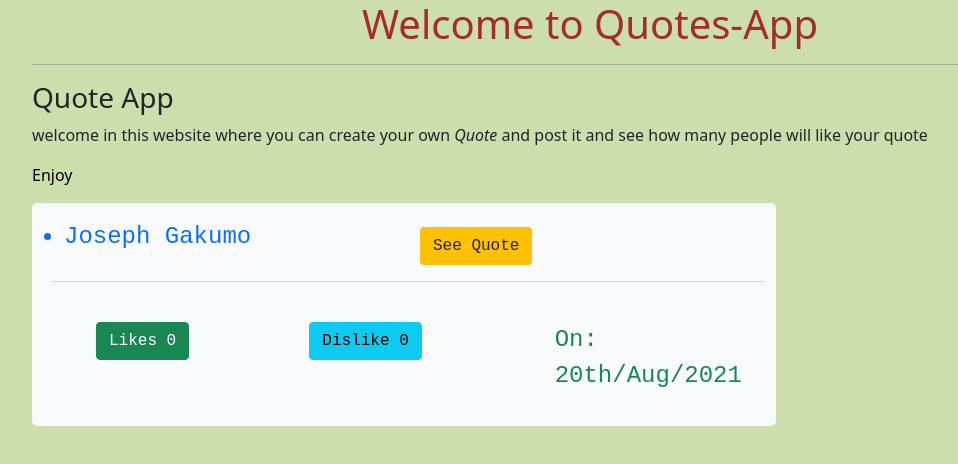
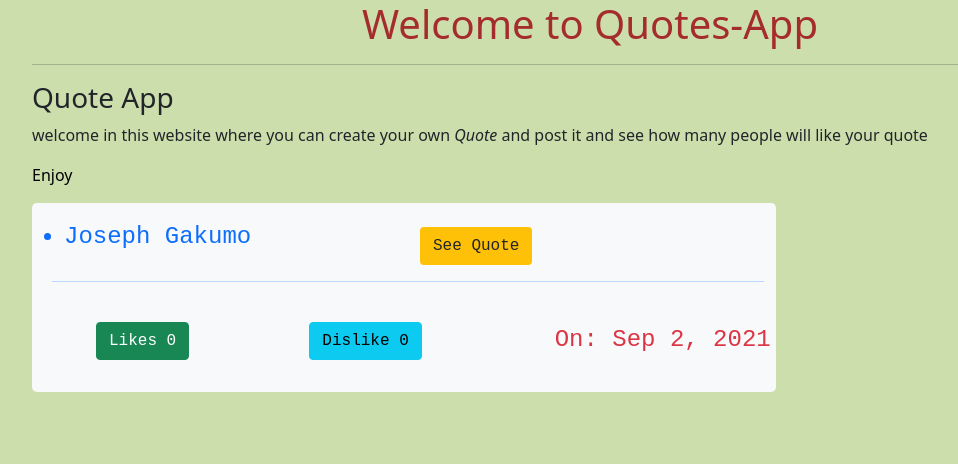
Before and after one commit to JoeGakumo21/Quotes-App, an Angular app in the folder Quotes-App/: page / in a window 1280 px wide. Shown: the top 464 px of the page, without its empty margins (50-1008 px from the left). Built offline with nearby package versions, Linux system fonts and the light colour scheme.

Commit message:
add date

```diff
--- a/Quotes-App/src/app/quotes.ts
+++ b/Quotes-App/src/app/quotes.ts
@@ -1,6 +1,6 @@
 export class Quotes {
     showQuoteMessageAndAuthor:boolean;
-    constructor(public name:string, public tittleQuote:string, public messageQuote:string, public author:string, public postedOn:any){
+    constructor(public name:string, public tittleQuote:string, public messageQuote:string, public author:string, public postedOn:Date){
         this.showQuoteMessageAndAuthor=false;
     }
     // name:string;
--- a/Quotes-App/src/app/quotes/quotes.component.html
+++ b/Quotes-App/src/app/quotes/quotes.component.html
@@ -27,8 +27,8 @@
                      <div class="col-4">
                     <button (click)="onClickDislike()" class="btn btn-medium btn-info mt-3 mb-3" >Dislike {{numberOfDislikes}}</button>
                    </div>
-                    <div class="col-4 mt-2 text-success mt-3 mb-3">
-                    On: {{quote.postedOn}}
+                    <div class="col-4 mt-2 text-danger mt-3 mb-3">
+                     On: {{quote.postedOn|date}}
                     </div>
                    </div>
                     <app-quotes-details *ngIf='quote.showQuoteMessageAndAuthor' [myQuote]="quote" (isQuoteDone)='quoteDoneDelete($event, i)'></app-quotes-details>
--- a/Quotes-App/src/app/quotes/quotes.component.ts
+++ b/Quotes-App/src/app/quotes/quotes.component.ts
@@ -9,7 +9,7 @@ import { Quotes } from '../quotes';
 export class QuotesComponent implements OnInit {
 
   myQuote:Quotes[]=[
-    new Quotes("Joseph Gakumo ","Motivation Quote","Success is not Final, Failure is not Fatal, Its the courage to continue that counts","JoeKumsy Kenyan",'20th/Aug/2021'),
+    new Quotes("Joseph Gakumo ","Motivation Quote","Success is not Final, Failure is not Fatal, Its the courage to continue that counts","JoeKumsy Kenyan",new Date(2021,8,2)),
     // {name:"Teresia Wairimu ",tittleQuote:"Super Motivation Quote",messageQuote:"It is only when we take chances, when our lives improve. The initial and the most difficult risk that we need to take is to become honest.",author:"Walter Anderson"},
     // {name:"Moses Mugo ",tittleQuote:"Motivation Quote",messageQuote:"Nature has given us all the pieces required to achieve exceptional wellness and health, but has left it to us to put these pieces together.",author:"JDiane McLaren"},
     // {name:"Nancy Munyui",tittleQuote:"Motivation Quote",messageQuote:"When you change your thoughts, remember to also change your world.",author:"Norman Vincent Peale"},
```
